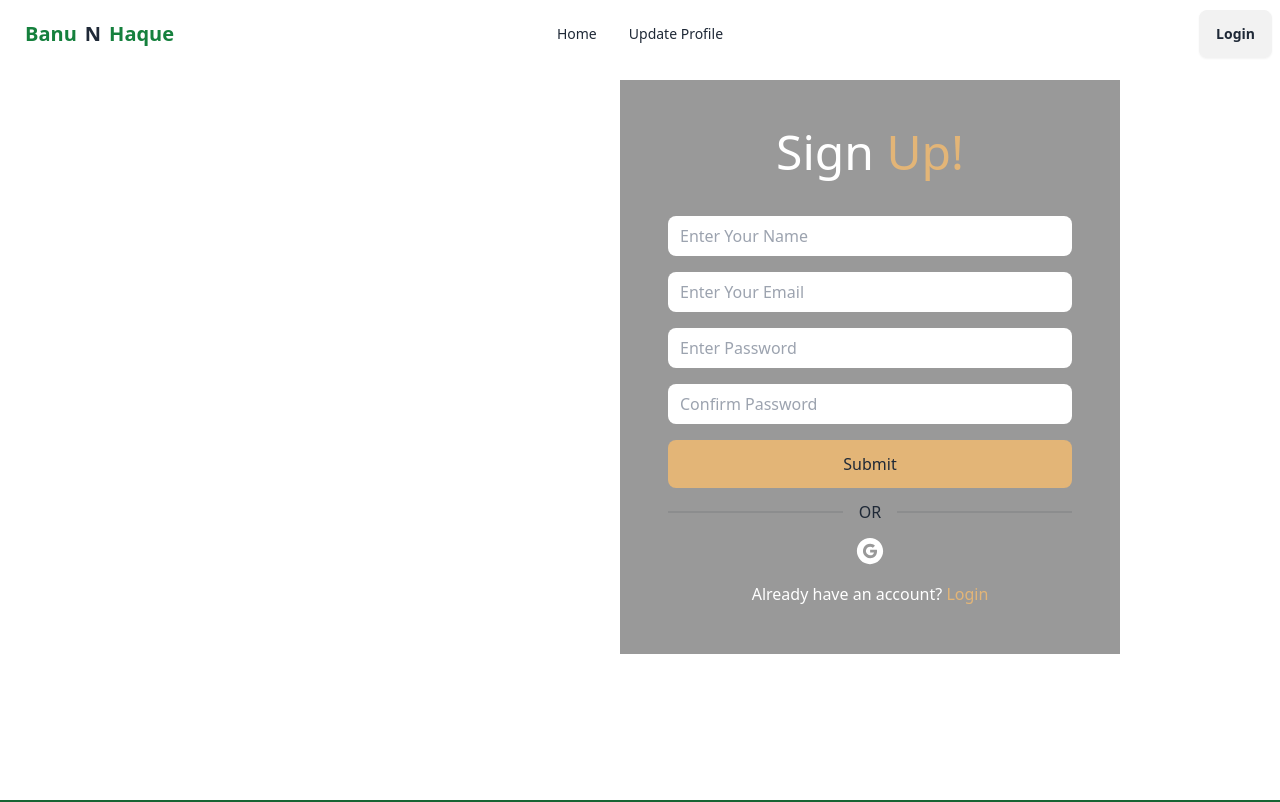
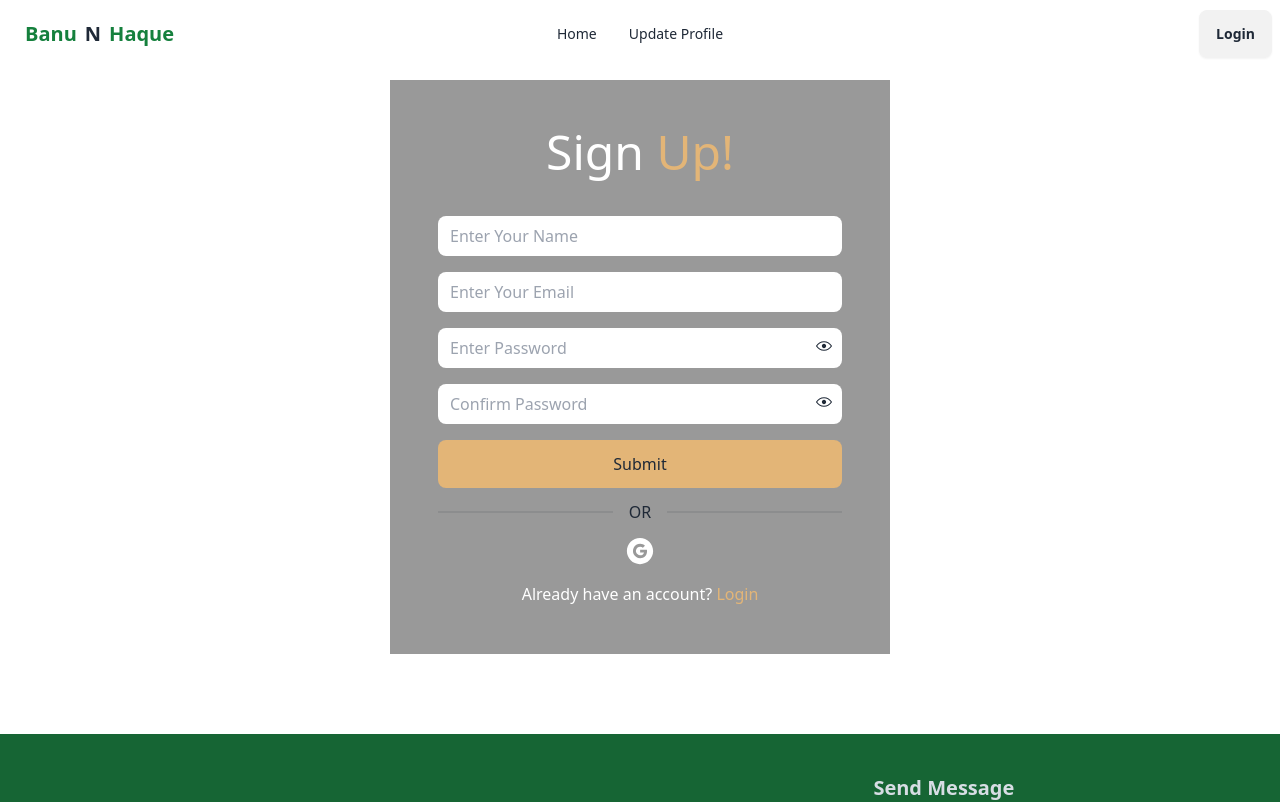
Before and after one commit to Sadi73/banu-and-haque-homes, a React (Vite) app: page /sign-up in a window 1280 px wide. Shown: the top 802 px of the page. Built offline with nearby package versions, Linux system fonts and the light colour scheme; no server answers.

Commit message:
border style changed if error occured

```diff
--- a/src/AllStyles.css
+++ b/src/AllStyles.css
@@ -1,5 +1,7 @@
 .custom-error {
     float: right;
     position: absolute;
-    /* right: 10px; */
+    top: 13px;
+    color: red;
+    font-size: 1.2rem;
 }
--- a/src/Components/LoginSignUp/SignUp.jsx
+++ b/src/Components/LoginSignUp/SignUp.jsx
@@ -1,15 +1,19 @@
-import React, { useContext } from 'react';
+import React, { useContext, useState } from 'react';
 import { AiFillGoogleCircle } from 'react-icons/ai';
 import { Link, useNavigate } from 'react-router-dom';
 import { useFormik } from 'formik';
 import * as Yup from "yup";
 import ErrorTooltip from '../ErrorTooltip/ErrorTooltip';
 import { AuthContext } from '../../Providers/AuthProvider';
+import { GoEyeClosed } from 'react-icons/go';
+import { RxEyeOpen } from 'react-icons/rx';
 
 const SignUp = () => {
     const navigate = useNavigate()
 
     const { createUserWithEmail } = useContext(AuthContext);
+
+    const [showPassword, setShowPassword] = useState(false);
 
     const { values, setValues, handleSubmit, handleBlur, handleChange, errors, setErrors, touched } = useFormik({
         initialValues: {
@@ -19,7 +23,7 @@ const SignUp = () => {
             confirmPassword: ''
         },
         validationSchema: Yup.object({
-            fullName: Yup.string().required("Name is Required"),
+            // fullName: Yup.string().required("Name is Required"),
             email: Yup.string().required("Email is Required"),
             password: Yup.string()
                 .required("Password is Required")
@@ -41,9 +45,9 @@ const SignUp = () => {
 
     return (
         <>
-            <div className='container h-screen relative py-20'>
+            <div className='container py-20'>
 
-                <div className='form-container bg-black bg-opacity-40 md:max-w-[500px] p-12 absolute md:right-40'>
+                <div className='form-container bg-black bg-opacity-40 md:max-w-[500px] p-12 mx-auto'>
                     <h1 className='text-white text-5xl text-center mb-10 font-rancho'>Sign <span className='text-[#E3B577]'>Up!</span></h1>
 
                     <form onSubmit={handleSubmit}>
@@ -65,13 +69,15 @@ const SignUp = () => {
                             )}
                         </div>
 
+                        <div className='relative'>
                             <input
                                 type="text"
                                 name='email'
-                            className='w-full mb-4 py-2 pl-3 rounded-lg'
+                                className={`w-full mb-4 py-2 pl-3 rounded-lg ${touched.email && errors.email && 'border-2 border-red-500'}`}
                                 placeholder='Enter Your Email'
                                 value={values?.email}
                                 onChange={handleChange}
+                                onBlur={handleBlur}
                             />
                             {touched.email && errors.email && (
                                 <ErrorTooltip
@@ -79,36 +85,66 @@ const SignUp = () => {
                                     placement="right"
                                 />
                             )}
+                        </div>
 
+                        <div className='relative'>
                             <input
-                            type="text"
+                                type={showPassword ? "text" : "password"}
                                 name='password'
-                            className='w-full mb-4 py-2 pl-3 rounded-lg'
+                                className={`w-full mb-4 py-2 pl-3 rounded-lg ${touched.password && errors.password && 'border-2 border-red-500'}`}
                                 placeholder='Enter Password'
                                 value={values?.password}
                                 onChange={handleChange}
+                                onBlur={handleBlur}
                             />
+
+                            <span
+                                className='absolute top-2.5 right-2.5'
+                                onClick={() => setShowPassword(!showPassword)}
+                            >
+                                {showPassword ?
+                                    <GoEyeClosed /> :
+                                    <RxEyeOpen />
+                                }
+                            </span>
+
                             {touched.password && errors.password && (
                                 <ErrorTooltip
                                     content={errors.password}
                                     placement="right"
                                 />
                             )}
+                        </div>
 
+
+                        <div className='relative'>
                             <input
-                            type="text"
+                                type={showPassword ? "text" : "password"}
                                 name='confirmPassword'
-                            className='w-full mb-4 py-2 pl-3 rounded-lg'
+                                className={`w-full mb-4 py-2 pl-3 rounded-lg ${touched.confirmPassword && errors.confirmPassword && 'border-2 border-red-500'}`}
                                 placeholder='Confirm Password'
                                 value={values?.confirmPassword}
                                 onChange={handleChange}
+                                onBlur={handleBlur}
                             />
+
+                            <span
+                                className='absolute top-2.5 right-2.5'
+                                onClick={() => setShowPassword(!showPassword)}
+                            >
+                                {showPassword ?
+                                    <GoEyeClosed /> :
+                                    <RxEyeOpen />
+                                }
+                            </span>
+
                             {touched.confirmPassword && errors.confirmPassword && (
                                 <ErrorTooltip
                                     content={errors.confirmPassword}
                                     placement="right"
                                 />
                             )}
+                        </div>
 
                         <button type='submit' className='common-button bg-[#E3B577] w-full py-3 rounded-lg'>Submit</button>
 
--- a/src/Components/UpdateProfile/UpdateProfile.jsx
+++ b/src/Components/UpdateProfile/UpdateProfile.jsx
@@ -22,7 +22,6 @@ const UpdateProfile = () => {
 
         }),
         onSubmit: (values) => {
-            // console.log(values);
             updateProfile(auth.currentUser, {
                 displayName: values?.fullName,
                 photoURL: values?.photoURL
@@ -32,21 +31,20 @@ const UpdateProfile = () => {
         }
     });
 
-    // console.log(user)
 
     return (
-        <div className='container h-screen relative py-20'>
+        <div className='container py-20'>
 
-            <div className='form-container bg-black bg-opacity-40 md:max-w-[500px] p-12 absolute md:right-40'>
+            <div className='form-container bg-black bg-opacity-40 md:max-w-[500px] p-12 mx-auto'>
                 <h1 className='text-white text-5xl text-center mb-10 font-rancho'>Update <span className='text-[#E3B577]'>Profile</span></h1>
 
                 <form onSubmit={handleSubmit}>
 
-                    <div>
+                    <div className='relative'>
                         <input
                             type="text"
                             name='fullName'
-                            className='w-full mb-4 py-2 pl-3 rounded-lg'
+                            className={`w-full mb-4 py-2 pl-3 rounded-lg ${touched.fullName && errors.fullName && 'border-2 border-red-500'}`}
                             placeholder='Enter Your Name'
                             value={values?.fullName}
                             onChange={handleChange}
@@ -69,10 +67,11 @@ const UpdateProfile = () => {
                         disabled
                     />
 
+                    <div className='relative'>
                         <input
                             type="text"
                             name='photoURL'
-                        className='w-full mb-4 py-2 pl-3 rounded-lg'
+                            className={`w-full mb-4 py-2 pl-3 rounded-lg ${touched.photoURL && errors.photoURL && 'border-2 border-red-500'}`}
                             placeholder='Enter photoURL'
                             value={values?.photoURL}
                             onChange={handleChange}
@@ -84,9 +83,10 @@ const UpdateProfile = () => {
                                 placement="right"
                             />
                         )}
+                    </div>
 
 
-                    <button type='submit' className='common-button bg-[#E3B577] w-full py-3 rounded-lg'>Submit</button>
+                    <button type='submit' className='common-button bg-[#E3B577] w-full py-3 rounded-lg'>Update</button>
 
                 </form>
             </div>
```
Also changed, not shown: src/Components/LoginSignUp/Login.jsx (+27 -6 lines). Lines whose indentation alone changed are shown as unchanged.
